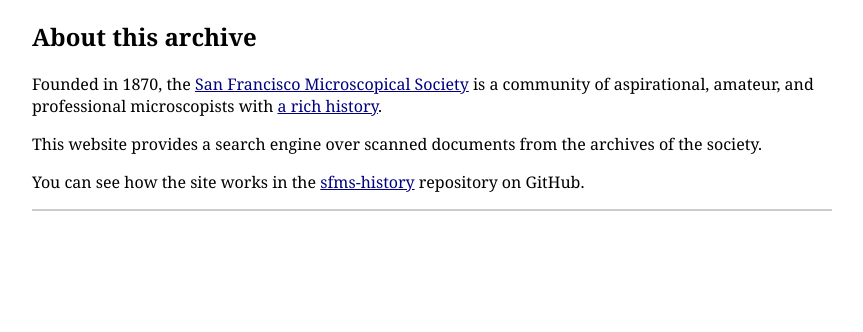
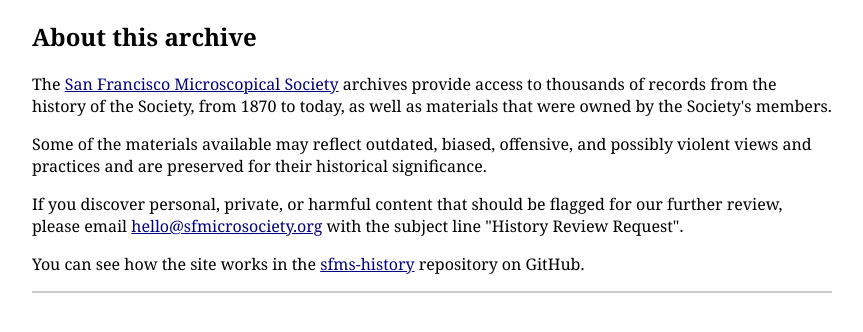
Before and after one commit to simonw/sfms-history, a Python web app: template templates/pages/about.html in a window 1280 px wide. Shown: the part 158-490 px from the top of the page, without its empty margins (46-909 px from the left). Run offline with Jinja, Linux system fonts and the light colour scheme; the template is opened without the code that fills it, so the values that code supplies are empty.

Commit message:
Updated /about with note about contacting us
Refs #13, #21

```diff
--- a/templates/pages/about.html
+++ b/templates/pages/about.html
@@ -8,9 +8,11 @@
 
 <h1>About this archive</h1>
 
-<p>Founded in 1870, the <a href="https://sfmicrosociety.org/">San Francisco Microscopical Society</a> is a community of aspirational, amateur, and professional microscopists with <a href="https://sfmicrosociety.org/history">a rich history</a>.</p>
+<p>The <a href="https://sfmicrosociety.org/">San Francisco Microscopical Society</a> archives provide access to thousands of records from the history of the Society, from 1870 to today, as well as materials that were owned by the Society's members.</p>
 
-<p>This website provides a search engine over scanned documents from the archives of the society.</p>
+<p>Some of the materials available may reflect outdated, biased, offensive, and possibly violent views and practices and are preserved for their historical significance.</p>
+
+<p>If you discover personal, private, or harmful content that should be flagged for our further review, please email <a href="mailto:hello@sfmicrosociety.org">hello@sfmicrosociety.org</a> with the subject line "History Review Request".</p>
 
 <p>You can see how the site works in the <a href="https://github.com/simonw/sfms-history">sfms-history</a> repository on GitHub.</p>
 
```
